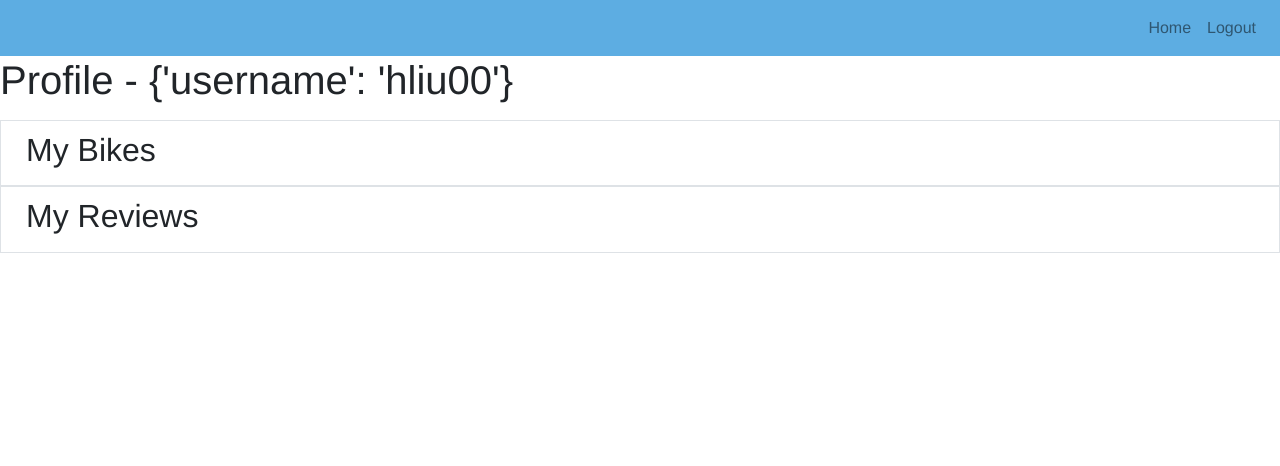
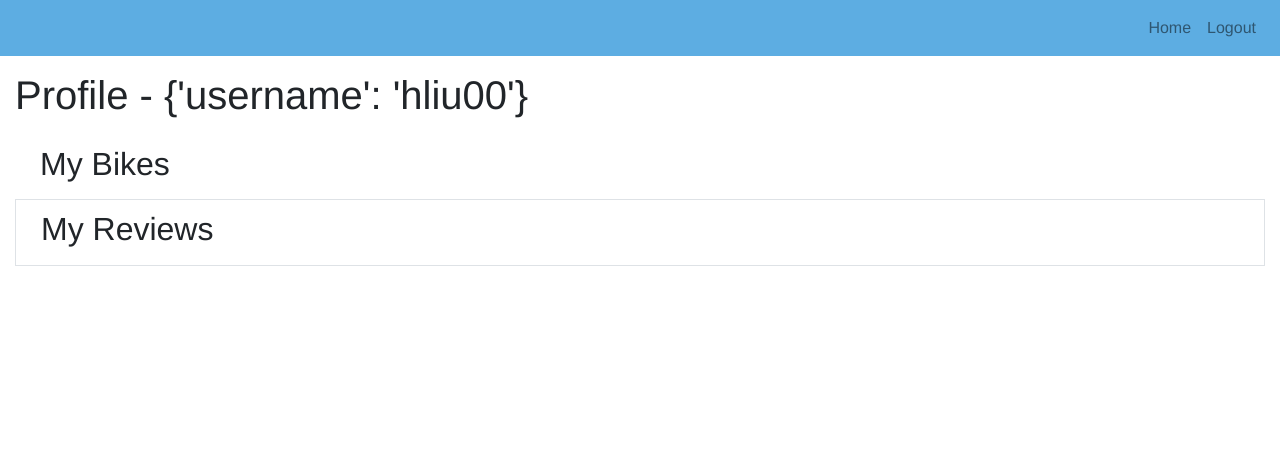
Before and after one commit to nilffej/Handlebars, a Flask app: page /profile in a window 1280 px wide. Shown: the top 466 px of the page. Run offline with Flask 2, Linux system fonts and the light colour scheme; a user stored in the database is signed in; data comes from the database, SQL or seed files in the repository; both versions use the stored data as it was after the commit; some libraries are stand-ins or nearby versions.

Commit message:
Made things prettier.

```diff
--- a/app.py
+++ b/app.py
@@ -241,8 +241,6 @@ def addUser(user, pswd, conf):
     flash('Passwords do not match. Please try again.')
     return False
 
-# must set conditional, if not present then can save
-##for testing
 @app.route("/addBike")
 def addBike():
     with sqlite3.connect(DB_FILE) as connection:
@@ -251,7 +249,6 @@ def addBike():
         connection.commit()
     return redirect(url_for("profile"))
 
-##for testing
 @app.route("/addReview")
 def addReview():
     if (len(request.args) == 1):
@@ -313,10 +310,9 @@ def profile():
               if x[0] == entry[1]:
                   toprint.append(x)
                   break
-
     return render_template("profile.html",
     title = "Profile - {}".format(session["user"]), heading = session["user"],
-    entries = userSaved, toprint = toprint)
+    entries = userSaved, toprint = toprint, sessionstatus = "user" in session)
 
 if __name__ == "__main__":
     app.debug = True
--- a/templates/addreview.html
+++ b/templates/addreview.html
@@ -4,7 +4,6 @@
 {% block css %}
 <link rel="stylesheet" href="https://stackpath.bootstrapcdn.com/bootstrap/4.3.1/css/bootstrap.min.css">
 <style>
-
   .container {
     background-color: transparent;
   }
--- a/templates/homepage.html
+++ b/templates/homepage.html
@@ -20,12 +20,14 @@
 {% endblock %}
 
 {% block body %}
+<a href="{{ url_for('root') }}" class="nav-link" style="color: black; padding: 0px;">
 <div class="jumbotron text-center" style="background-color: #aed6f1;">
   <h1>Handlebars</h1>
   <p>Welcome to Handlebars!<br>
     A site built with the CityBikes, Maps Static, and MetaWeather APIs.
   </p>
 </div>
+</a>
 
 <h2 style="text-align: center;">Search a Location</h2>
 
--- a/templates/profile.html
+++ b/templates/profile.html
@@ -13,23 +13,29 @@
 
 
 {% block body %}
-<h1><p>{{title}}</p></h1>
+<div style="margin: 15px;">
+
+<h1><p>{{ title }}</p></h1>
+
 <div class="container-fluid" >
 <div class="row">
-  <div class="col-sm border">
+
+  <div class="col-sm">
     <div style="margin: 10px;">
       <h2><p>My Bikes</p><h2>
+
       {% for entry in toprint %}
       <div class="container-fluid" >
         <div class="row">
-          <div class="col border">
+          <div class="col">
             <div style="margin: 10px;">
-              <h4><p>Bike Company : {{entry[3]}}</p><h4>
-              <h4><p>City : {{entry[2]}}</p><h4>
+              <h2><p>{{ entry[3] }}</p><h2>
+              <h4><p>{{ entry[5] }}</p><h4>
               <a href="http://127.0.0.1:5000/search?searchbar={{entry[2]}}"><button class="btn btn-primary">Go To {{entry[3]}}</button></a>
             </div>
           </div>
-          <div class="col-md-auto" style="text-align: center">
+
+          <div class="col-auto" style="text-align: center">
             <a href="http://127.0.0.1:5000/addReview?id={{entry[0]}}"><button class="btn btn-primary">Write a Review</button></a>
             <form action="/profile" method="GET">
               <button class="btn btn-danger" type="submit">Remove</button>
@@ -38,6 +44,7 @@
         </div>
       </div>
       {% endfor %}
+
     </div>
   </div>
 </div>
@@ -51,4 +58,6 @@
     </div>
   </div>
 </div>
+
+</div>
 {% endblock %}
--- a/templates/template.html
+++ b/templates/template.html
@@ -7,17 +7,20 @@
     <!-- Bootstrap CSS -->
     <link rel="stylesheet" href="https://stackpath.bootstrapcdn.com/bootstrap/4.3.1/css/bootstrap.min.css" integrity="sha384-ggOyR0iXCbMQv3Xipma34MD+dH/1fQ784/j6cY/iJTQUOhcWr7x9JvoRxT2MZw1T" crossorigin="anonymous">
     <title>Handlebars {% block title %}{% endblock %}</title>
+    <style>
+    </style>
     {% block css %} {% endblock %}
   </head>
   <body style="font-family: 'Helvetica', 'Arial', sans-serif;">
 
-    <nav class="navbar navbar-expand-lg navbar-light pull-right" style="background-color: #5dade2;">
-      <div class="collapse navbar-collapse" id="navbarSupportedContent">
-        <ul class="navbar-nav ml-auto">
+    <nav class="navbar navbar-expand navbar-light" style="background-color: #5dade2;">
+      {% if sessionstatus %}
+      <p class="nav navbar-nav"></p>
+      {% endif %}
 
+      <ul class="nav navbar-nav ml-auto" style="">
           {% block buttons %}
           {% endblock %}
-
         </ul>
       </div>
     </nav>
```
Also changed, not shown: templates/searchresults.html (+9 -8 lines), Info.db.
